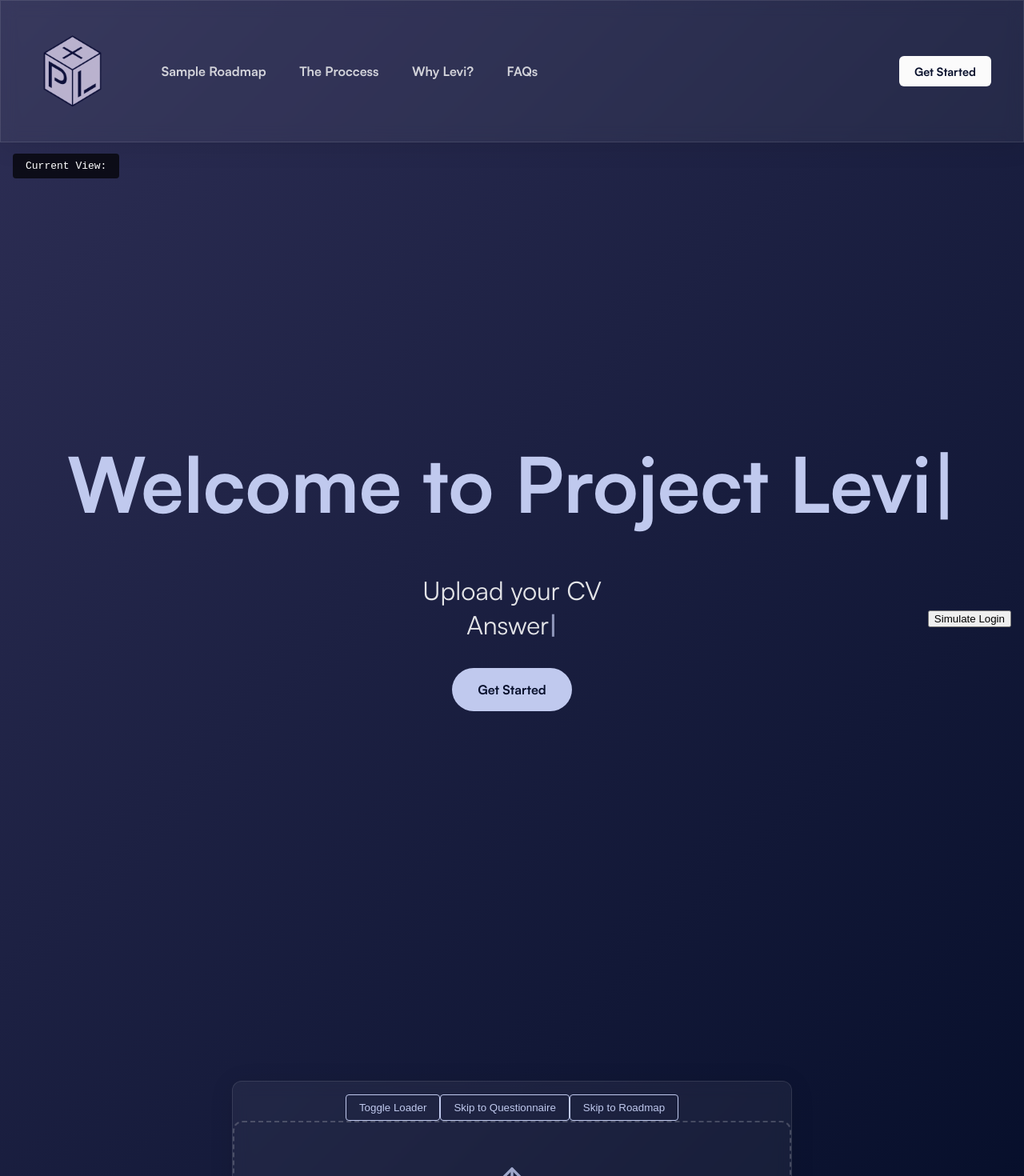
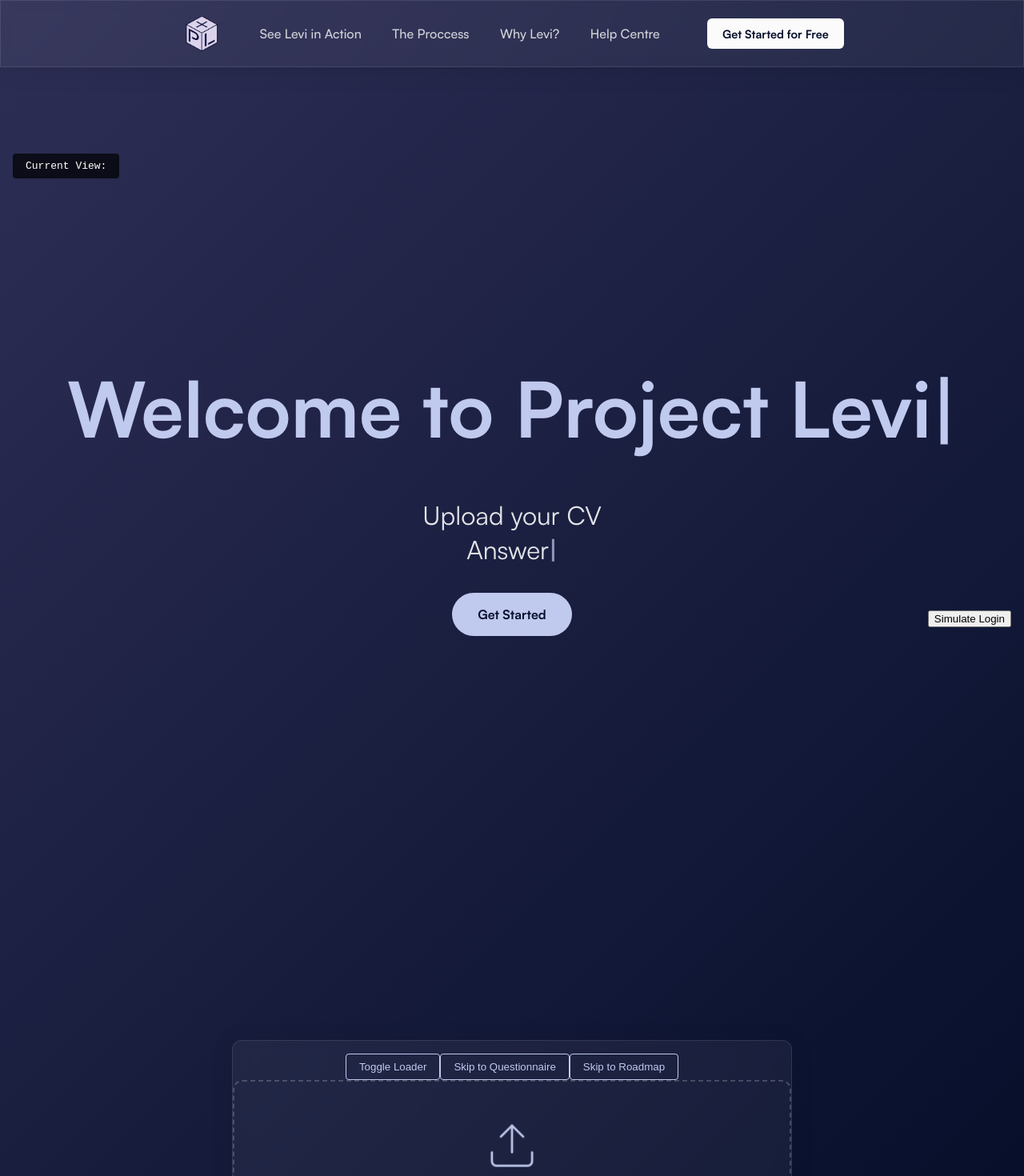
Before and after one commit to es2323/PROJECT-LEVI, a Vue app in the folder frontend/: page / in a window 1280 px wide. Shown: the top 1470 px of the page at 80% size. Built offline with nearby package versions, Linux system fonts and the light colour scheme.

Commit message:
Task: UI mods

```diff
--- a/frontend/src/components/CVUploader.vue
+++ b/frontend/src/components/CVUploader.vue
@@ -20,7 +20,6 @@ class="cv-uploader"
         <line x1="12" y1="3" x2="12" y2="15"></line>
       </svg>
       <p class="drop-zone-title">Drag & Drop Your CV</p>
-      <p class="browse-text">or</p>
       <label for="cv-upload-input" class="file-upload-label">Browse Files</label>
       <input id="cv-upload-input" type="file" @change="handleFileChange" accept=".pdf" class="file-input-hidden" />
     </div>
@@ -202,9 +201,10 @@ async function handleSubmit() {
   gap: 1rem;
 }
 .upload-icon {
+  height: 4rem;
   stroke: var(--accent-color);
   opacity: 0.8;
-  animation: pulse 2.5s infinite; /* ADDED: Pulsing animation */
+  animation: pulse 1.5s infinite; /* ADDED: Pulsing animation */
 }
 
 /* NEW: Style for the main title */
@@ -250,13 +250,14 @@ async function handleSubmit() {
 }
 
 .pdf-icon {
+  height: 4rem;
   stroke: var(--accent-color);
-  margin-bottom: 1rem;
+  margin-bottom: 0.3rem;
 }
 
 .file-name-display {
-  font-weight: 500;
-  font-size: 1.1rem;
+  font-weight: 200;
+  font-size: 1rem;
   color: var(--text-color);
 }
 
@@ -267,7 +268,7 @@ async function handleSubmit() {
   opacity: 0.6;
   text-decoration: underline;
   cursor: pointer;
-  margin-top: -0.5rem; /* Tucks it closer to the filename */
+  margin-top: -1rem; /* Tucks it closer to the filename */
   margin-bottom: 1.5rem;
 }
 
--- a/frontend/src/components/NavBar.vue
+++ b/frontend/src/components/NavBar.vue
@@ -7,10 +7,10 @@
         </a>
       </div>
       <div class="nav-links">
-      <a href="#samplemap">Sample Roadmap</a>
+      <a href="#samplemap">See Levi in Action</a>
       <a href="#upload">The Proccess</a>
       <a href="#about">Why Levi?</a>
-      <a href="#faqs">FAQs</a>
+      <a href="#faqs">Help Centre</a>
       </div>
       </div>
     <div class="nav-cta">
@@ -18,7 +18,7 @@
         <span>Welcome, {{ user.name.split(' ')[0] }}</span>
         <button @click="logout" class="logout-button">Logout</button>
       </div>
-      <a v-else href="#upload" class="cta-button">Get Started</a>
+      <a v-else href="#upload" class="cta-button">Get Started for Free</a>
     </div>
   </nav>
 </template>
@@ -57,13 +57,13 @@ const { isAuthenticated, user, logout } = useAuth();
   display: flex;
   justify-content: space-between;
   align-items: center;
-  padding: 1rem 2.5rem;
+  padding: 1rem 14rem;
   /* Styling */
   background-color: rgba(251, 251, 251, 0.05);
   border-bottom: 0.5px solid var(--accent-color);
 
     /* The blur effect */
-  backdrop-filter: blur(10px);
+  backdrop-filter: blur(7px);
   -webkit-backdrop-filter: blur(10px);
 
   /* A subtle border to define the edge of the glass */
@@ -78,14 +78,14 @@ const { isAuthenticated, user, logout } = useAuth();
 .nav-left {
   display: flex;
   align-items: center;
-  gap: 3rem; /* Adds space between the logo and the links */
+  gap: 2rem; /* Adds space between the logo and the links */
 }
 
-.nav-logo a, .nav-links a {
+.nav-links a {
   color: var(--text-color);
   text-decoration: none;
   font-size: 1rem;
-  font-weight: 600;
+  font-weight: 500;
   padding: 0.8rem;
   transition: color 0.2s;
   opacity: 0.8;
@@ -98,23 +98,23 @@ const { isAuthenticated, user, logout } = useAuth();
 
 .nav-links {
   display: flex;
-  gap: 1rem;
+  gap: 0.8rem;
 }
 
 .user-info {
   display: flex;
   align-items: center;
-  gap: 1rem;
+  gap: 2rem;
 }
 
 .logout-button {
   background-color: transparent;
   color: var(--text-color);
-  border: 1px solid var(--text-color);
+  border: 2px solid var(--text-color);
   padding: 0.5rem 1rem;
   border-radius: 6px;
   font-weight: 700;
-  font-size: 0.9rem;
+  font-size: 0.8rem;
   cursor: pointer;
   opacity: 0.8;
 }
@@ -132,10 +132,11 @@ const { isAuthenticated, user, logout } = useAuth();
   text-decoration: none;
 }
 .cta-button:hover {
-  opacity: 0.8;
+  opacity: 1;
 }
 .logo-img {
-  height: 100px; /* Adjust this value to make the logo bigger or smaller */
+  height: 50px; /* Adjust this value to make the logo bigger or smaller */
+  width: 55px;
   display: block; /* Helps prevent extra space below the image */
 }
 </style>
```
